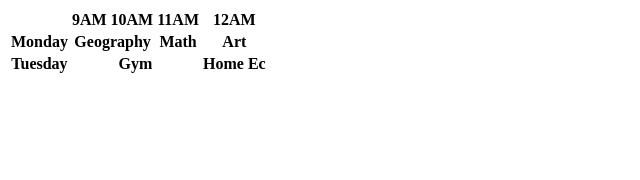
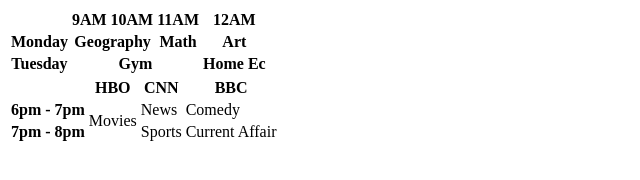
Before and after one commit to Muhammed-Moinuddin/HTML, a plain HTML site: page spanning-columns.html in a window 1280 px wide. Shown: the whole page, without its empty margins (0-640 px from the left). Drawn offline with Linux system fonts and the light colour scheme.

Commit message:
Update spanning-columns.html
just adding a feature of row spanning

```diff
--- a/spanning-columns.html
+++ b/spanning-columns.html
@@ -24,5 +24,28 @@
             <th>Home Ec</th>
         </tr>
     </table>
+     <!---Doing Work of row spanning
+        -->
+        <table>
+            <tr>
+                <th></th>
+                <th>HBO</th>
+                <th>CNN</th>
+                <th>BBC</th>
+            </tr>
+            <tr>
+                <th>6pm - 7pm</th>
+                <td rowspan="2">Movies</td>
+                <td>News</td>
+                <td>Comedy</td>
+            </tr>
+            <tr>
+                <th>7pm - 8pm</th>
+                <td>Sports</td>
+                <td>Current Affair</td>
+            </tr>
+        </table>
+    </Body>
+</html>
 </body>
 </html>
```
